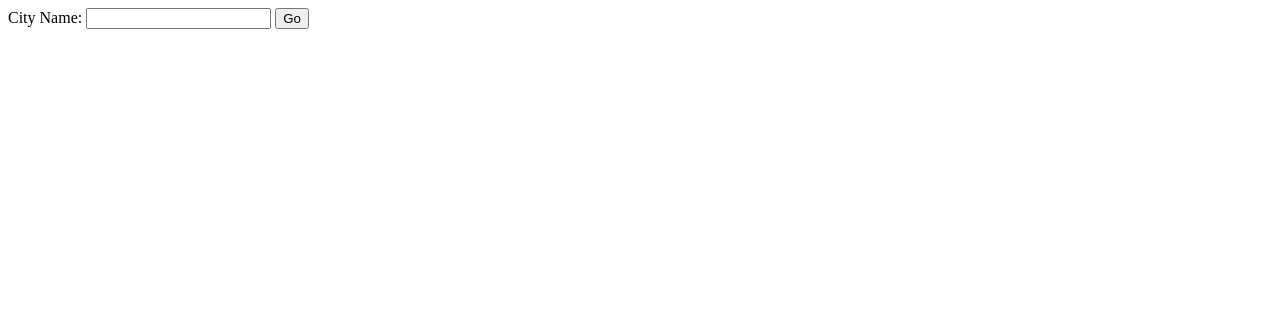
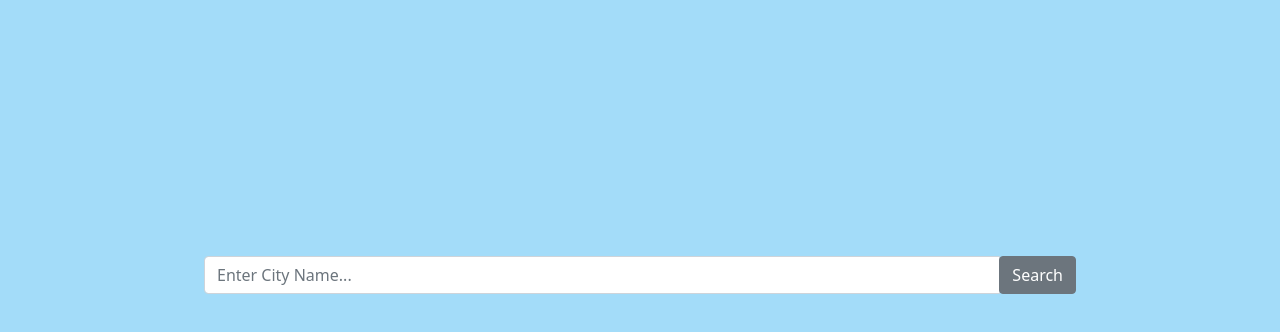
Before and after one commit to usman-khan98/Weather-Project, a website: page index.html in a window 1280 px wide. Drawn offline with nearby package versions, Linux system fonts and the light colour scheme.

Commit message:
first commit

```diff
--- a/app.js
+++ b/app.js
@@ -3,6 +3,7 @@ const https = require("https");
 const app = express();
 
 app.use(express.urlencoded({extended: true}));
+app.use(express.static(__dirname + '/public'));
 
 app.get("/", function(req, res){
   res.sendFile(__dirname+"/index.html");
--- a/index.html
+++ b/index.html
@@ -1,14 +1,27 @@
 <!DOCTYPE html>
 <html lang="en" dir="ltr">
+
 <head>
   <meta charset="utf-8">
   <title>Weather</title>
+  <link href="https://cdn.jsdelivr.net/npm/bootstrap@5.1.3/dist/css/bootstrap.min.css" rel="stylesheet" integrity="sha384-1BmE4kWBq78iYhFldvKuhfTAU6auU8tT94WrHftjDbrCEXSU1oBoqyl2QvZ6jIW3" crossorigin="anonymous">
+  <link rel="stylesheet" href="css/styles.css">
 </head>
+
 <body>
   <form action="/" method="post">
-      <label for="inputCity">City Name: </label>
-      <input type="text" name="city">
-      <button type="submit" name="button">Go</button>
+    <div class="container searchBox">
+      <div class="input-group mb-3">
+        <input type="text" name="city" class="form-control" placeholder="Enter City Name..." aria-label="Recipient's username" aria-describedby="button-addon2">
+        <div class="input-group-append">
+          <button class="btn btn-secondary" type="submit" id="button-addon2">Search</button>
+        </div>
+      </div>
+    </div>
   </form>
+
+
+
 </body>
+
 </html>
--- /dev/null
+++ b/public/css/styles.css
@@ -0,0 +1,14 @@
+form {
+  padding-top: 20%;
+  padding-right: 15%;
+  padding-left: 15%;
+}
+
+
+
+
+
+
+body {
+  background-color: #a3dcf9;
+}
```
Lines whose indentation alone changed are shown as unchanged.
